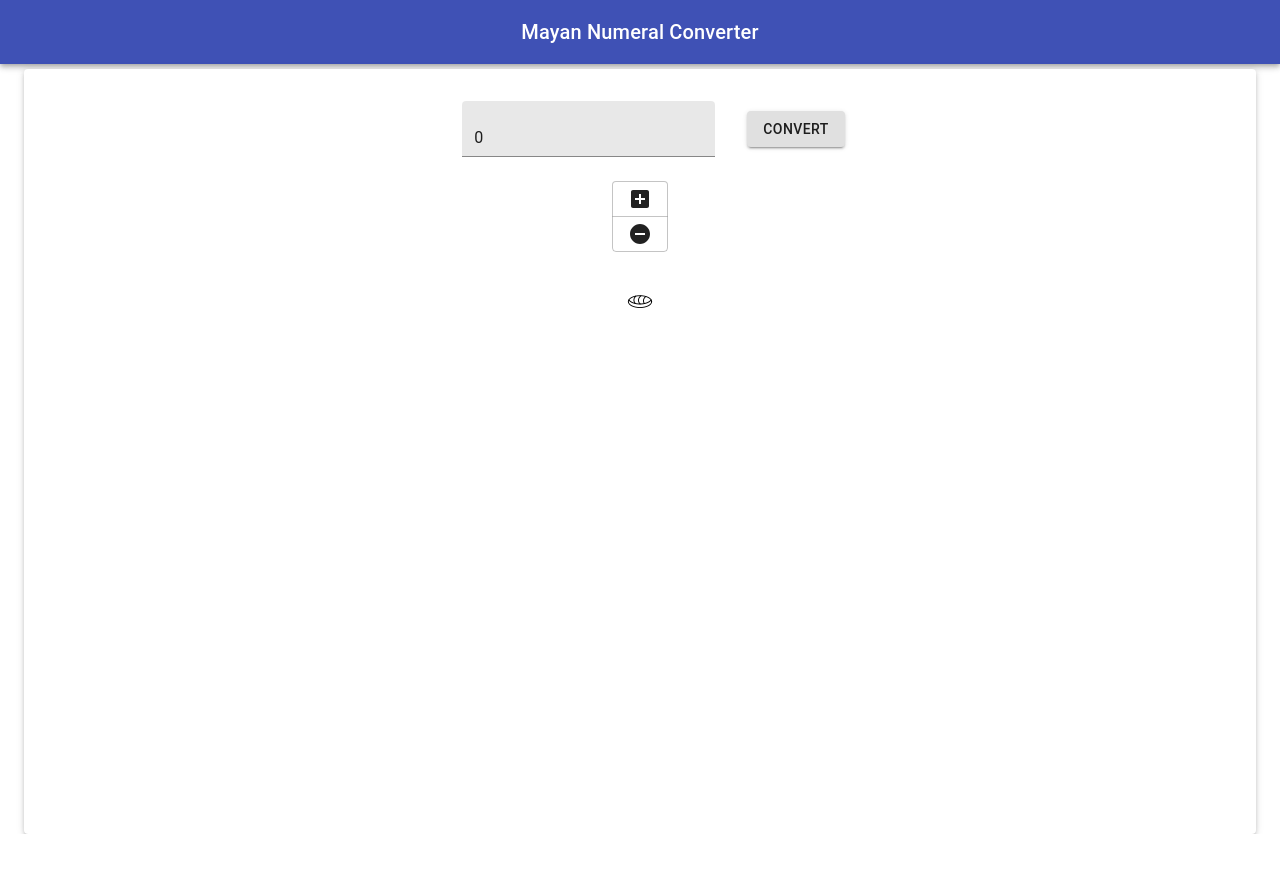
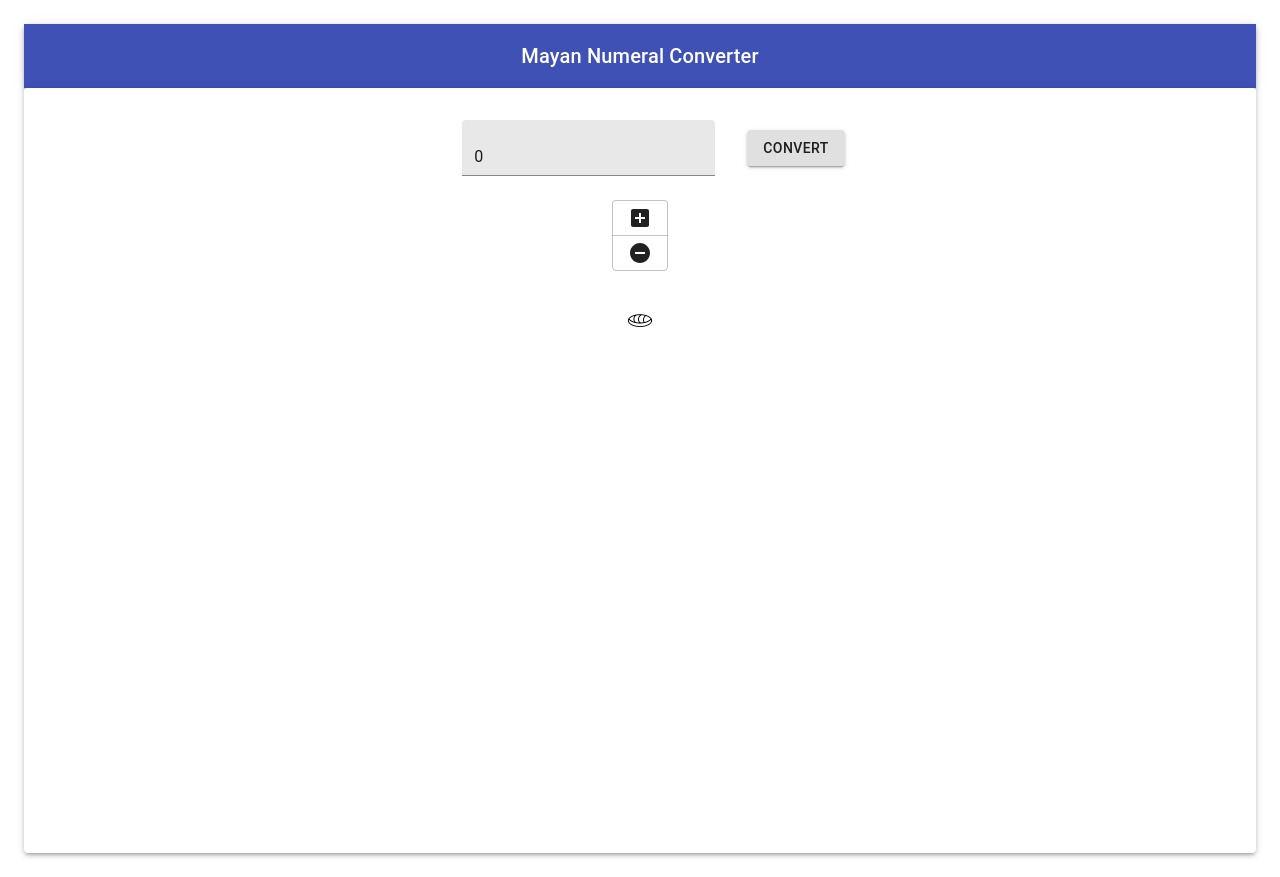
Before and after one commit to vvn-chvz/mayan_base20, a React (Create React App) app: page / in a window 1280 px wide. Before the commit the page ends 834 px from the top, so only its background shows below. Built offline with nearby package versions, Linux system fonts and the light colour scheme.

Commit message:
Move components into wrap component to have a single box UI

```diff
--- a/src/App.js
+++ b/src/App.js
@@ -1,7 +1,6 @@
 import React from 'react';
 import './App.css';
-import Header from './component/Header';
-import InputContainer from './component/InputContainer';
+import Wrap from './component/Wrap';
 
 
 class App extends React.Component {
@@ -9,8 +8,7 @@ class App extends React.Component {
   render() {
     return (
       <div className="App">
-        <Header />
-        <InputContainer />
+        <Wrap></Wrap>
       </div>
     );
   }
--- a/src/component/Header.jsx
+++ b/src/component/Header.jsx
@@ -6,8 +6,7 @@ import Typography from '@material-ui/core/Typography';
 
 const useStyles = makeStyles((theme) => ({
     root: {
-        flexGrow: 1,
-        marginBottom: 5,
+        flexGrow: 1
     },
     title: {
         flexGrow: 1,
--- a/src/component/InputContainer.jsx
+++ b/src/component/InputContainer.jsx
@@ -6,7 +6,6 @@ import TextBox from './TextBox';
 import Box from '@material-ui/core/Box';
 import Grid from '@material-ui/core/Grid';
 import Button from '@material-ui/core/Button';
-import Container from '@material-ui/core/Container';
 import Paper from '@material-ui/core/Paper';
 
 var shortid = require('shortid');
@@ -57,7 +56,6 @@ export default class InputContainer extends React.Component {
 
   render() {
     return (
-      <Container maxWidth="lg">
         <form onSubmit={this.convertHandler}>
         <Paper elevation={3}>
           <Box py={3} color="text.primary">
@@ -80,7 +78,6 @@ export default class InputContainer extends React.Component {
           </Box>
           </Paper>
         </form>
-      </Container>
     );
   }
 }
--- /dev/null
+++ b/src/component/Wrap.jsx
@@ -0,0 +1,19 @@
+import * as React from 'react';
+import Header from './Header';
+import InputContainer from './InputContainer';
+import Container from '@material-ui/core/Container';
+import Box from '@material-ui/core/Box';
+
+
+export default class Wrap extends React.Component {
+    render() {
+        return (
+            <Container maxWidth="lg">
+                <Box py={3} color="text.primary">
+                    <Header></Header>
+                    <InputContainer></InputContainer>
+                </Box>
+            </Container>
+        );
+    }
+}
```
